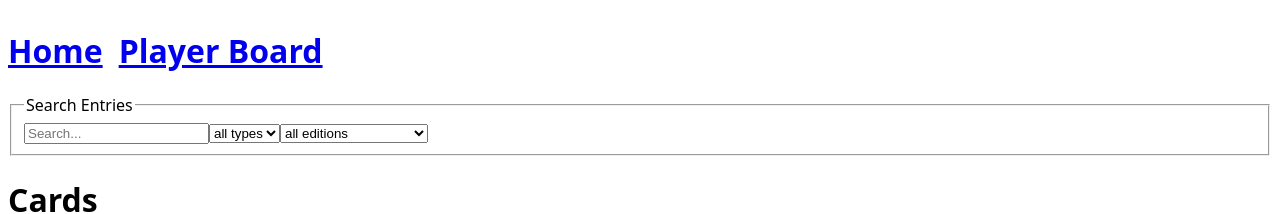
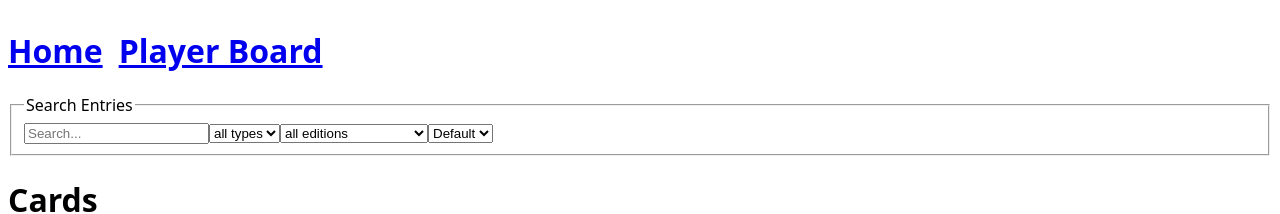
Before and after one commit to danijourdain/zombicide-database, a React (Vite) app in the folder website/: page / in a window 1280 px wide. Shown: the top 214 px of the page. Built offline with nearby package versions, Linux system fonts and the light colour scheme.

Commit message:
changing sorting type working

```diff
--- a/website/src/components/cards/FilteredCardList.jsx
+++ b/website/src/components/cards/FilteredCardList.jsx
@@ -27,7 +27,7 @@ const FilteredCardList = () => {
     const searchText = searchParams.get("text") || "";
     const selectedType = searchParams.get("type") || "";
     const selectedEdition = searchParams.get("edition") || "";
-    const selectedSortMethod = searchParams.get("sort") || 0;
+    const selectedSortMethod = Number(searchParams.get("sort")) || 0;
 
     const bindSearchParameterSetter = (paramName) => (value) => {
         let parameterObject = {
@@ -50,6 +50,7 @@ const FilteredCardList = () => {
 
     const typeFiltered = filterCardsByType(cardData, selectedType);
     const filteredCards = filterCardsByEdition(typeFiltered, selectedEdition);
+    // const sortedCards = filteredCards;
     const sortedCards = sortMethods[selectedSortMethod].method(filteredCards);
 
     return <>
--- a/website/src/components/forms/DropdownSelect.jsx
+++ b/website/src/components/forms/DropdownSelect.jsx
@@ -1,7 +1,14 @@
-const DropdownSelect = ({categories, onChange, nullOption, value}) => {
+const DropdownSelect = ({categories, onChange, nullOption, value, labelKey, valueKey}) => {
     return <select onChange={onChange} value={value}>
-        <option key="default-value" value="">{nullOption}</option>
-        {categories.map((category) => <option key={category} value={category}>{category}</option>)}
+        {nullOption && <option key="default-value" value="">{nullOption}</option>}
+
+        {categories.map((category, index) => {
+            const isObject = typeof category === "object";
+            const label = isObject ? category.name : category;
+            const idx = isObject ? index : category;
+
+            return <option key={idx} value={idx}>{label}</option>;
+        })}
     </select>;
 }
 
--- a/website/src/components/forms/FilterCardForm.jsx
+++ b/website/src/components/forms/FilterCardForm.jsx
@@ -20,6 +20,7 @@ const FilterCardForm = ({
             </label>
             <DropdownSelect categories={types} nullOption="all types" onChange={bindValueEventSetter(onSelectedTypeChanged)} value={selectedType}/>
             <DropdownSelect categories={editions} nullOption="all editions" onChange={bindValueEventSetter(onSelectedEditionChanged)} value={selectedEdition}/>
+            <DropdownSelect categories={sortMethodOptions} onChange={bindValueEventSetter(onSelectedSortMethodChanged)} value={selectedSortMethod} labelKey="name" valueKey="method"/>
         </fieldset>
     </form>;
 }
```
